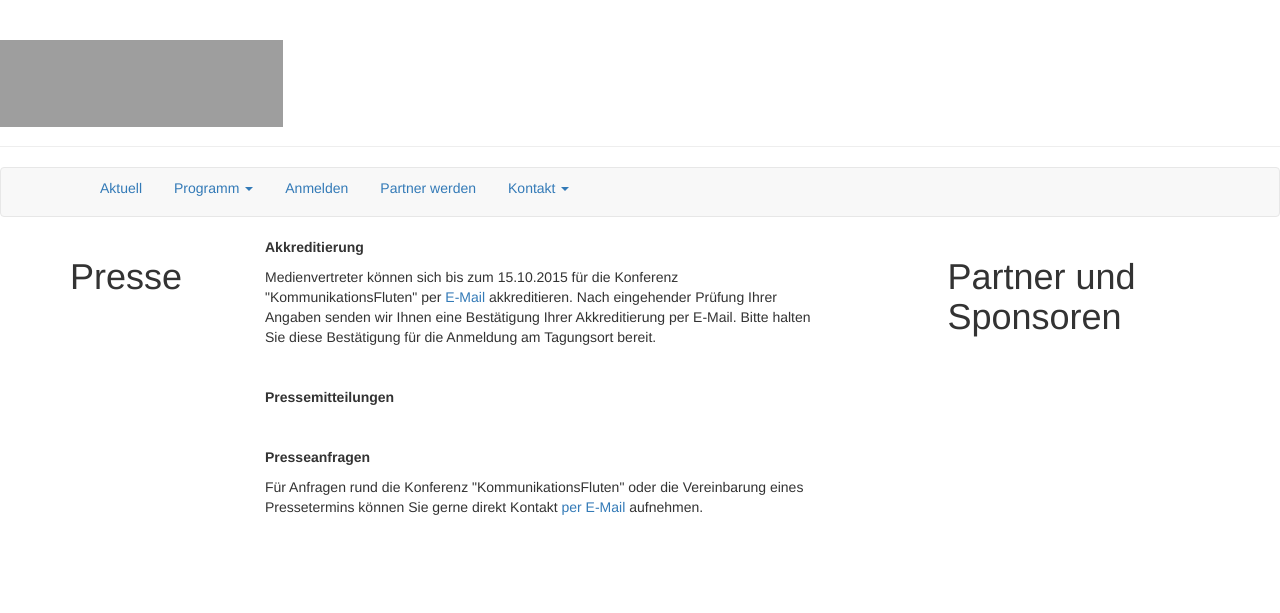
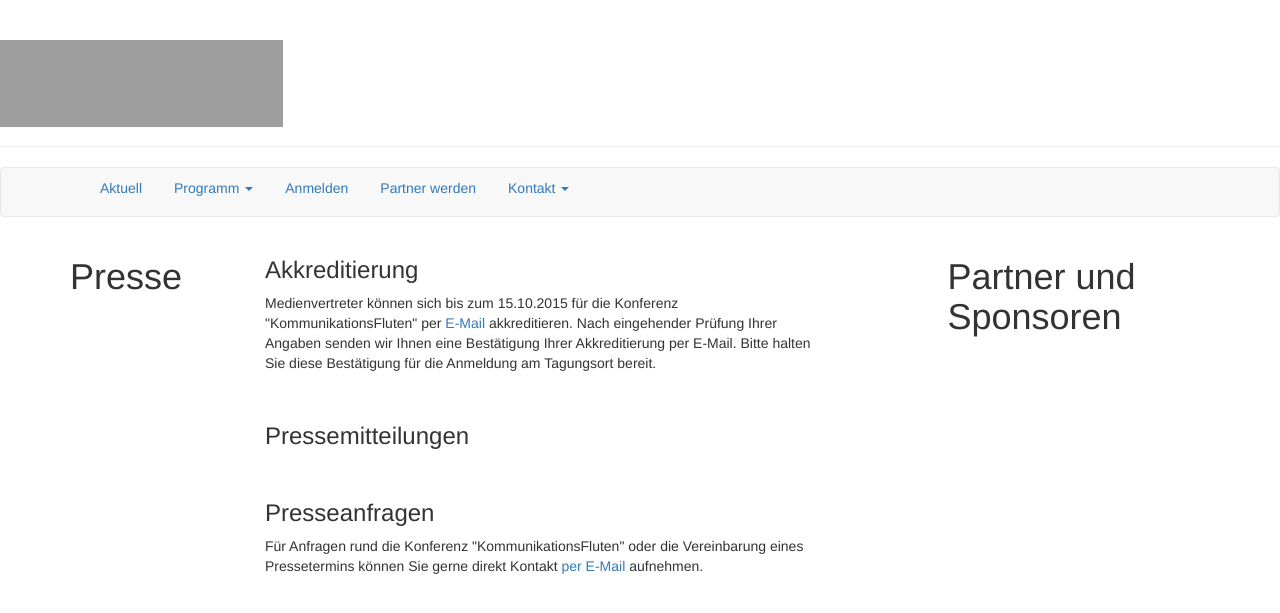
Before and after one commit to susedev/test, a Jekyll site: the page built from presse.html, in a window 1280 px wide. Shown: the top 613 px of the page. Built offline with Jekyll 4.4.1, drawn with Linux system fonts in a browser that asks for light colours; nearby versions of some CDN libraries; grey boxes are pictures that could not be loaded.

Commit message:
Edit from JekyllCMS

```diff
--- a/presse.html
+++ b/presse.html
@@ -1,17 +1,17 @@
 ---
 title: Presse
 ---
-<p><strong>Akkreditierung</strong></p>
+<h3>Akkreditierung</h3>
 
 <p>Medienvertreter k&ouml;nnen sich bis zum 15.10.2015 f&uuml;r die Konferenz &quot;KommunikationsFluten&quot; per<a href="mailto:kommunikationsfluten@eijc.eu?subject=Akkreditierung%20%22KommunikationsFluten%22"> E-Mail</a> akkreditieren. Nach eingehender Pr&uuml;fung Ihrer Angaben senden wir Ihnen eine Best&auml;tigung Ihrer Akkreditierung per E-Mail. Bitte halten Sie diese Best&auml;tigung f&uuml;r die Anmeldung am Tagungsort bereit.</p>
 
 <p>&nbsp;</p>
 
-<p><strong>Pressemitteilungen</strong></p>
+<h3>Pressemitteilungen</h3>
 
 <p>&nbsp;</p>
 
-<p><strong>Presseanfragen</strong></p>
+<h3>Presseanfragen</h3>
 
 <p>F&uuml;r Anfragen rund die Konferenz &quot;KommunikationsFluten&quot; oder die Vereinbarung eines Pressetermins k&ouml;nnen Sie gerne direkt Kontakt <a href="mailto:kommunikationsfluten@eijc.eu?subject=Presseanfrage">per E-Mail</a><a href="mailto:kommunikationsfluten@eijc.eu?subject=Presseanfragen"> </a>aufnehmen.</p>
 
```
